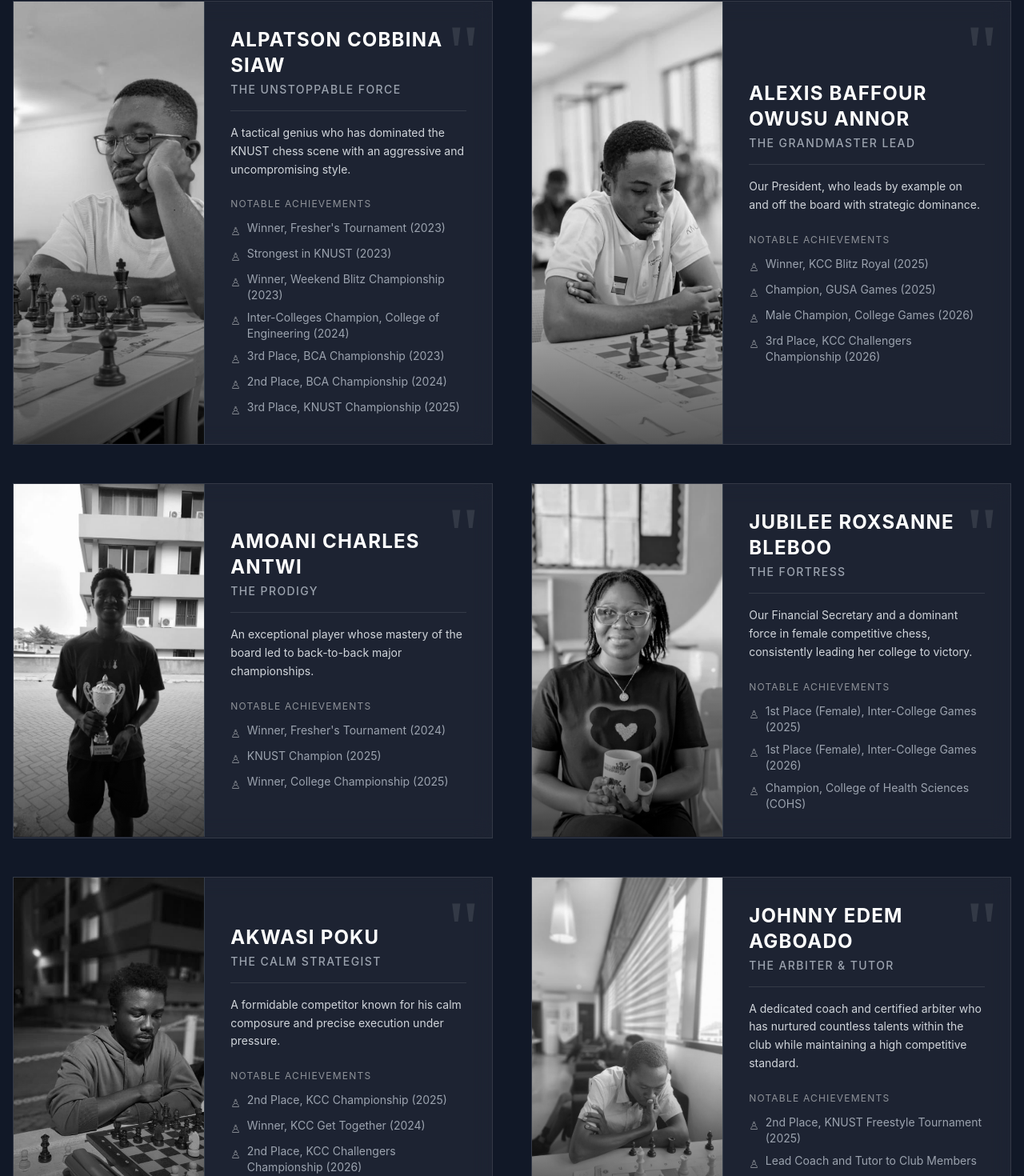
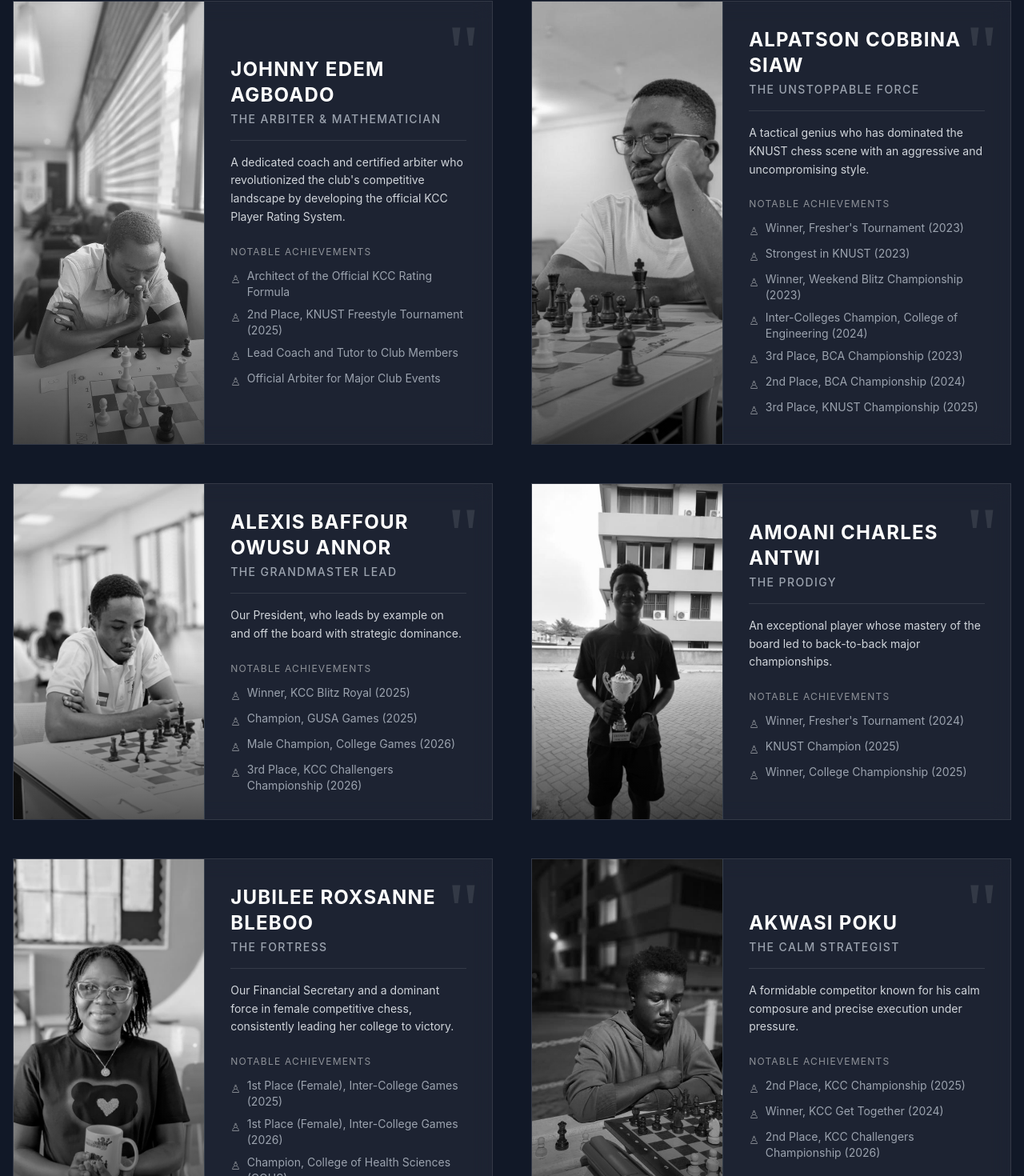
Before and after one commit to ALpatson/knust_chess_website, a React (Vite) app: page /legends in a window 1280 px wide. Shown: the part 321-1791 px from the top of the page at 80% size. Built offline with nearby package versions, Linux system fonts and the light colour scheme.

Commit message:
update johnny's achievements

```diff
--- a/src/pages/Legends.jsx
+++ b/src/pages/Legends.jsx
@@ -1,6 +1,19 @@
 import { motion } from 'framer-motion';
 
 const legendsData = [
+  {
+    id: 6,
+    name: 'Johnny Edem Agboado',
+    title: 'The Arbiter & Mathematician',
+    description: 'A dedicated coach and certified arbiter who revolutionized the club\'s competitive landscape by developing the official KCC Player Rating System.',
+    achievements: [
+      "Architect of the Official KCC Rating Formula",
+      "2nd Place, KNUST Freestyle Tournament (2025)",
+      "Lead Coach and Tutor to Club Members",
+      "Official Arbiter for Major Club Events"
+    ],
+    image: '/legends/Johnny_Edem_Agboado.jpeg'
+  },
   {
     id: 1,
     name: 'Alpatson Cobbina Siaw',
@@ -65,18 +78,6 @@ const legendsData = [
       "2nd Place, KCC Challengers Championship (2026)"
     ],
     image: '/legends/KCC_Champ2nd.jpeg'
-  },
-  {
-    id: 6,
-    name: 'Johnny Edem Agboado',
-    title: 'The Arbiter & Tutor',
-    description: 'A dedicated coach and certified arbiter who has nurtured countless talents within the club while maintaining a high competitive standard.',
-    achievements: [
-      "2nd Place, KNUST Freestyle Tournament (2025)",
-      "Lead Coach and Tutor to Club Members",
-      "Official Arbiter for Major Club Events"
-    ],
-    image: '/legends/Johnny_Edem_Agboado.jpeg'
   },
   {
     id: 7,
@@ -222,6 +223,28 @@ const Legends = () => {
                   ))}
                 </ul>
               </div>
+
+              {legend.formula && (
+                <div className="mt-6 pt-6 border-t border-white/10">
+                  <div className="flex justify-between items-end mb-3">
+                    <h4 className="text-[10px] uppercase tracking-widest text-white/40">The Agboado Formula</h4>
+                    <span className="text-[8px] text-chess-accent/60 font-mono italic">K-Factor: 32</span>
+                  </div>
+                  <div className="bg-black/40 p-5 rounded-lg border border-chess-accent/20 font-mono text-center group/formula hover:border-chess-accent/40 transition-colors">
+                    <p className="text-chess-accent text-xl font-bold tracking-widest mb-2 group-hover/formula:scale-105 transition-transform">
+                      {legend.formula.equation}
+                    </p>
+                    {legend.formula.subEquation && (
+                      <p className="text-white/40 text-[11px] mb-3 border-t border-white/5 pt-2">
+                        {legend.formula.subEquation}
+                      </p>
+                    )}
+                    <p className="text-[9px] text-white/60 italic leading-tight">
+                      {legend.formula.explanation}
+                    </p>
+                  </div>
+                </div>
+              )}
             </div>
           </motion.div>
         ))}
```
